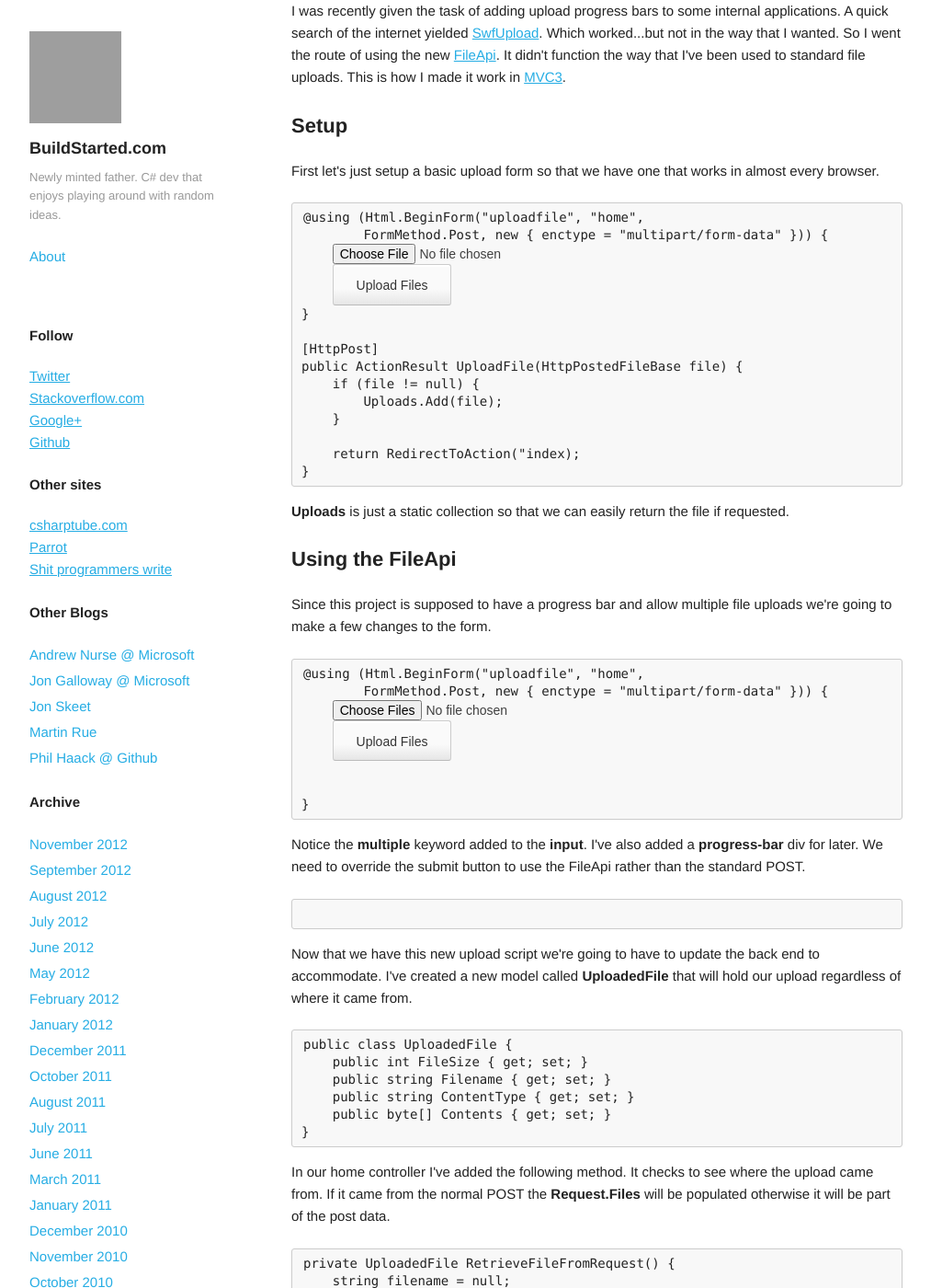
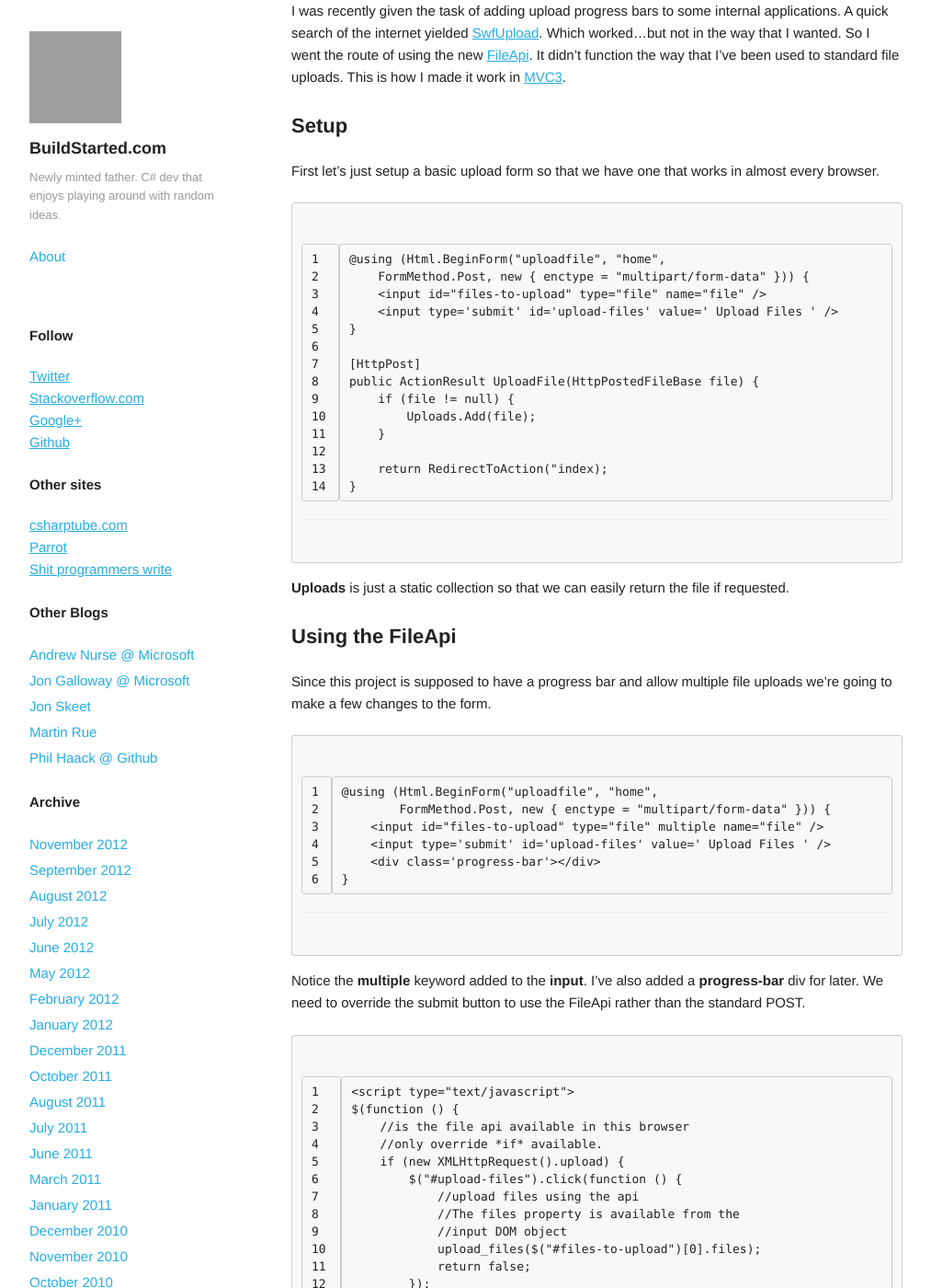
Before and after one commit to Buildstarted/buildstarted.com, a Jekyll site: the page built from _posts/2011-07-17-asp-net-mvc-3-file-uploads-using-the-fileapi.md, in a window 1280 px wide and 1400 px high. Shown: the whole window at 92% size, without its empty margins (133-1146 px from the left). Built offline with Jekyll 4.4.1, drawn with Linux system fonts in a browser that asks for light colours; nearby versions of some CDN libraries; Markdown is read by kramdown in place of the engine named in the settings; some of the changed text lies outside the part shown; grey boxes are pictures that could not be loaded.

Commit message:
fix for pre/code

```diff
--- a/_posts/2011-07-17-asp-net-mvc-3-file-uploads-using-the-fileapi.md
+++ b/_posts/2011-07-17-asp-net-mvc-3-file-uploads-using-the-fileapi.md
@@ -3,45 +3,45 @@
 title: Asp.net mvc 3 file uploads using the fileapi
 ---
 
-<p>I was recently given the task of adding upload progress bars to some internal applications. A quick search of the internet yielded <a href='http://swfupload.org/'>SwfUpload</a>. Which worked...but not in the way that I wanted. So I went the route of using the new <a href='http://www.w3.org/TR/FileAPI/'>FileApi</a>. It didn't function the way that I've been used to standard file uploads. This is how I made it work in <a href='http://www.asp.net/mvc/mvc3'>MVC3</a>.</p>
+I was recently given the task of adding upload progress bars to some internal applications. A quick search of the internet yielded <a href='http://swfupload.org/'>SwfUpload</a>. Which worked...but not in the way that I wanted. So I went the route of using the new <a href='http://www.w3.org/TR/FileAPI/'>FileApi</a>. It didn't function the way that I've been used to standard file uploads. This is how I made it work in <a href='http://www.asp.net/mvc/mvc3'>MVC3</a>.
 
-<h1>Setup</h1>
+#Setup
 
-<p>First let's just setup a basic upload form so that we have one that works in almost every browser.</p>
+First let's just setup a basic upload form so that we have one that works in almost every browser.
 
-<pre><code>@using (Html.BeginForm("uploadfile", "home",
+    @using (Html.BeginForm("uploadfile", "home",
         FormMethod.Post, new { enctype = "multipart/form-data" })) {
-    <input id="files-to-upload" type="file" name="file" />
-    <input type='submit' id='upload-files' value=' Upload Files ' />
-}
-
-[HttpPost]
-public ActionResult UploadFile(HttpPostedFileBase file) {
-    if (file != null) {
-        Uploads.Add(file);
+        <input id="files-to-upload" type="file" name="file" />
+        <input type='submit' id='upload-files' value=' Upload Files ' />
     }
 
-    return RedirectToAction("index);
-}
-</code></pre>
+    [HttpPost]
+    public ActionResult UploadFile(HttpPostedFileBase file) {
+        if (file != null) {
+            Uploads.Add(file);
+        }
 
-<p><strong>Uploads</strong> is just a static collection so that we can easily return the file if requested.</p>
+        return RedirectToAction("index);
+    }
 
-<h1>Using the FileApi</h1>
 
-<p>Since this project is supposed to have a progress bar and allow multiple file uploads we're going to make a few changes to the form.</p>
+<strong>Uploads</strong> is just a static collection so that we can easily return the file if requested.
 
-<pre><code>@using (Html.BeginForm("uploadfile", "home",
-        FormMethod.Post, new { enctype = "multipart/form-data" })) {
-    <input id="files-to-upload" type="file" multiple name="file" />
-    <input type='submit' id='upload-files' value=' Upload Files ' />
-    <div class='progress-bar'></div>
-}
-</code></pre>
+#Using the FileApi
 
-<p>Notice the <strong>multiple</strong> keyword added to the <strong>input</strong>. I've also added a <strong>progress-bar</strong> div for later. We need to override the submit button to use the FileApi rather than the standard POST.</p>
+Since this project is supposed to have a progress bar and allow multiple file uploads we're going to make a few changes to the form.
 
-<pre><code><script type="text/javascript">
+    @using (Html.BeginForm("uploadfile", "home",
+            FormMethod.Post, new { enctype = "multipart/form-data" })) {
+        <input id="files-to-upload" type="file" multiple name="file" />
+        <input type='submit' id='upload-files' value=' Upload Files ' />
+        <div class='progress-bar'></div>
+    }
+
+
+Notice the <strong>multiple</strong> keyword added to the <strong>input</strong>. I've also added a <strong>progress-bar</strong> div for later. We need to override the submit button to use the FileApi rather than the standard POST.
+
+    <script type="text/javascript">
     $(function () {
         //is the file api available in this browser
         //only override *if* available.
@@ -98,61 +98,61 @@
         xhr.send(file);
     }
 
-</script>
-</code></pre>
+    </script>
 
-<p>Now that we have this new upload script we're going to have to update the back end to accommodate. I've created a new model called <strong>UploadedFile</strong> that will hold our upload regardless of where it came from. </p>
 
-<pre><code>public class UploadedFile {
-    public int FileSize { get; set; }
-    public string Filename { get; set; }
-    public string ContentType { get; set; }
-    public byte[] Contents { get; set; }
-}
-</code></pre>
+Now that we have this new upload script we're going to have to update the back end to accommodate. I've created a new model called <strong>UploadedFile</strong> that will hold our upload regardless of where it came from.
 
-<p>In our home controller I've added the following method. It checks to see where the upload came from. If it came from the normal POST the <strong>Request.Files</strong> will be populated otherwise it will be part of the post data.</p>
-
-<pre><code>private UploadedFile RetrieveFileFromRequest() {
-    string filename = null;
-    string fileType = null;
-    byte[] fileContents = null;
-
-    if (Request.Files.Count > 0) { //they're uploading the old way
-        var file = Request.Files[0];
-        fileContents = new byte[file.ContentLength];
-        fileType = file.ContentType;
-        filename = file.FileName;
-    } else if (Request.ContentLength > 0) {
-        fileContents = new byte[Request.ContentLength];
-        Request.InputStream.Read(fileContents, 0, Request.ContentLength);
-        filename = Request.Headers["X-File-Name"];
-        fileType = Request.Headers["X-File-Type"];
+    public class UploadedFile {
+        public int FileSize { get; set; }
+        public string Filename { get; set; }
+        public string ContentType { get; set; }
+        public byte[] Contents { get; set; }
     }
 
-    return new UploadedFile() {
-        Filename = filename,
-        ContentType = fileType,
-        FileSize = fileContents != null ? fileContents.Length : 0,
-        Contents = fileContents
-    };
-}
-</code></pre>
 
-<p>The UploadFile method will change slightly to use <strong>RetrieveFileFromRequest</strong> instead of taking directly from the Request.Files. </p>
+In our home controller I've added the following method. It checks to see where the upload came from. If it came from the normal POST the <strong>Request.Files</strong> will be populated otherwise it will be part of the post data.
 
-<pre><code>[HttpPost]
-public ActionResult UploadFile() {
-    UploadedFile file = RetriveFileFromRequest();
+    private UploadedFile RetrieveFileFromRequest() {
+        string filename = null;
+        string fileType = null;
+        byte[] fileContents = null;
 
-    if (file.Filename != null &&
-        !Uploads.Any(f => f.Filename.Equals(file.Filename)))
-            Uploads.Add(file);
+        if (Request.Files.Count > 0) { //they're uploading the old way
+            var file = Request.Files[0];
+            fileContents = new byte[file.ContentLength];
+            fileType = file.ContentType;
+            filename = file.FileName;
+        } else if (Request.ContentLength > 0) {
+            fileContents = new byte[Request.ContentLength];
+            Request.InputStream.Read(fileContents, 0, Request.ContentLength);
+            filename = Request.Headers["X-File-Name"];
+            fileType = Request.Headers["X-File-Type"];
+        }
 
-    return RedirectToAction("index);
-}
-</code></pre>
+        return new UploadedFile() {
+            Filename = filename,
+            ContentType = fileType,
+            FileSize = fileContents != null ? fileContents.Length : 0,
+            Contents = fileContents
+        };
+    }
 
-<p>It's that simple. The only real difference between the two methods is that the HttpRequest.Files is not populated when using the FileApi. This can easily be used to create a Drag/Drop scenario by passing <strong>e.dataTransfer.files</strong> from the <strong>drop</strong> event into <strong>upload_files</strong>. </p>
+
+The UploadFile method will change slightly to use <strong>RetrieveFileFromRequest</strong> instead of taking directly from the Request.Files.
+
+    [HttpPost]
+    public ActionResult UploadFile() {
+        UploadedFile file = RetriveFileFromRequest();
+
+        if (file.Filename != null &&
+            !Uploads.Any(f => f.Filename.Equals(file.Filename)))
+                Uploads.Add(file);
+
+        return RedirectToAction("index);
+    }
+
+
+It's that simple. The only real difference between the two methods is that the HttpRequest.Files is not populated when using the FileApi. This can easily be used to create a Drag/Drop scenario by passing <strong>e.dataTransfer.files</strong> from the <strong>drop</strong> event into <strong>upload_files</strong>.
 
 <h3>-Ben Dornis</h3>
```
